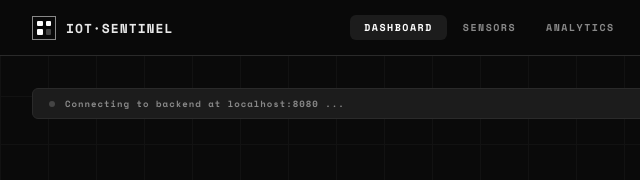
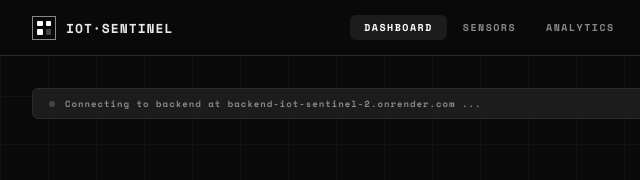
Before and after one commit to Anhadveer12345/IOT-SENTINEL, a plain HTML site: page frontend/index.html in a window 1280 px wide. Shown: the top 180 px of the page, 0-640 px from the left. Drawn offline with nearby package versions, Linux system fonts and the light colour scheme; no server answers.

Commit message:
Update index.html

```diff
--- a/frontend/index.html
+++ b/frontend/index.html
@@ -41,7 +41,7 @@
     <!-- Backend Status -->
     <div class="backend-bar" id="backendBar">
       <span class="dot"></span>
-      <span id="backendMsg">Connecting to backend at localhost:8080 ...</span>
+      <span id="backendMsg">Connecting to backend at backend-iot-sentinel-2.onrender.com ...</span>
     </div>
 
     <!-- Hero -->
```
